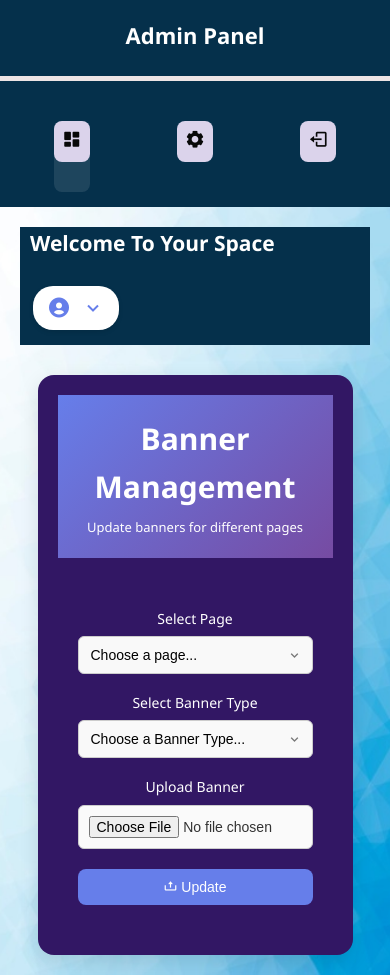
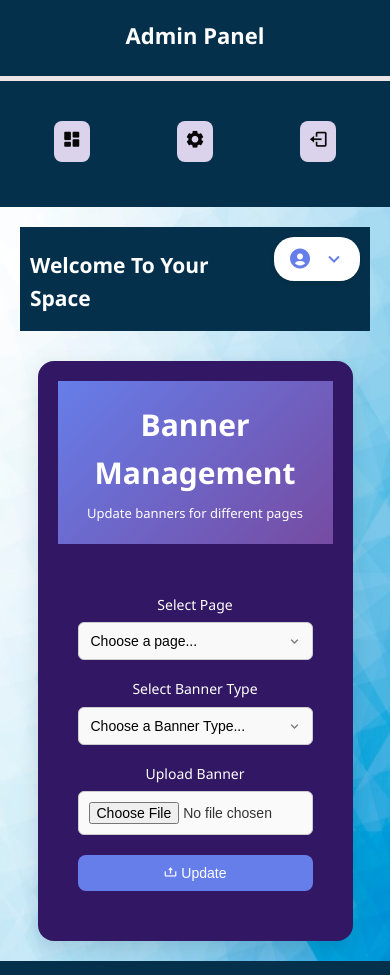
Before and after one commit to krishnapriyasnair9/Admin_Dashboard, a Django app: page /dashboard/ in a window 390 px wide. Run offline with Django 5.2, Linux system fonts and the light colour scheme; a user stored in the database is signed in.

Commit message:
Updated dashboard header alignment and user dropdown position

```diff
--- a/adminpanel/managerpanel/static/css/dashboard.css
+++ b/adminpanel/managerpanel/static/css/dashboard.css
@@ -52,10 +52,6 @@
     transition: all 0.3s ease;
 }
 
-.nav-links li.active {
-    background: rgba(255, 255, 255, 0.1);
-}
-
 .nav-links li:hover {
     background: rgba(255, 255, 255, 0.1);
 }
@@ -94,11 +90,13 @@
 
 /* Header Styles */
 .header {
+    position: relative;
     display: flex;
     justify-content: space-between;
     align-items: center;
     margin-bottom: 30px;
     padding-bottom: 15px;
+    padding: 15px 30px 15px auto;
     background-color:rgb(5, 48, 75);
 
 }
@@ -123,8 +121,7 @@
 
 .user-info {
     display: flex;
-    align-items: center;
-    gap: 10px;
+    gap: 10%;
     background: white;
     padding: 8px 15px;
     border-radius: 20px;
@@ -246,7 +243,9 @@
 }
 /* User Dropdown Styles */
 .user-dropdown {
-    position: relative;
+  display: flex;
+  justify-content: flex-end; /* align inside container to right */
+  flex: 1;
 }
 
 .user-info {
@@ -657,9 +656,13 @@
 
   /* Header layout */
   .header {
-    flex-direction: column;
+    flex-direction: row;
     gap: 15px;
     align-items: flex-start;
+  }
+  .page-title {
+    align-items: center;
+    margin-top: 10%;
   }
 
   /* Stats container */
@@ -674,7 +677,7 @@
 
   /* Dropdown adjustments */
   .dropdown-menu {
-    right: -50px;
+    right: -10px;
   }
 
   .dropdown-menu::before {
```
Also changed, not shown: adminpanel/db.sqlite3.
